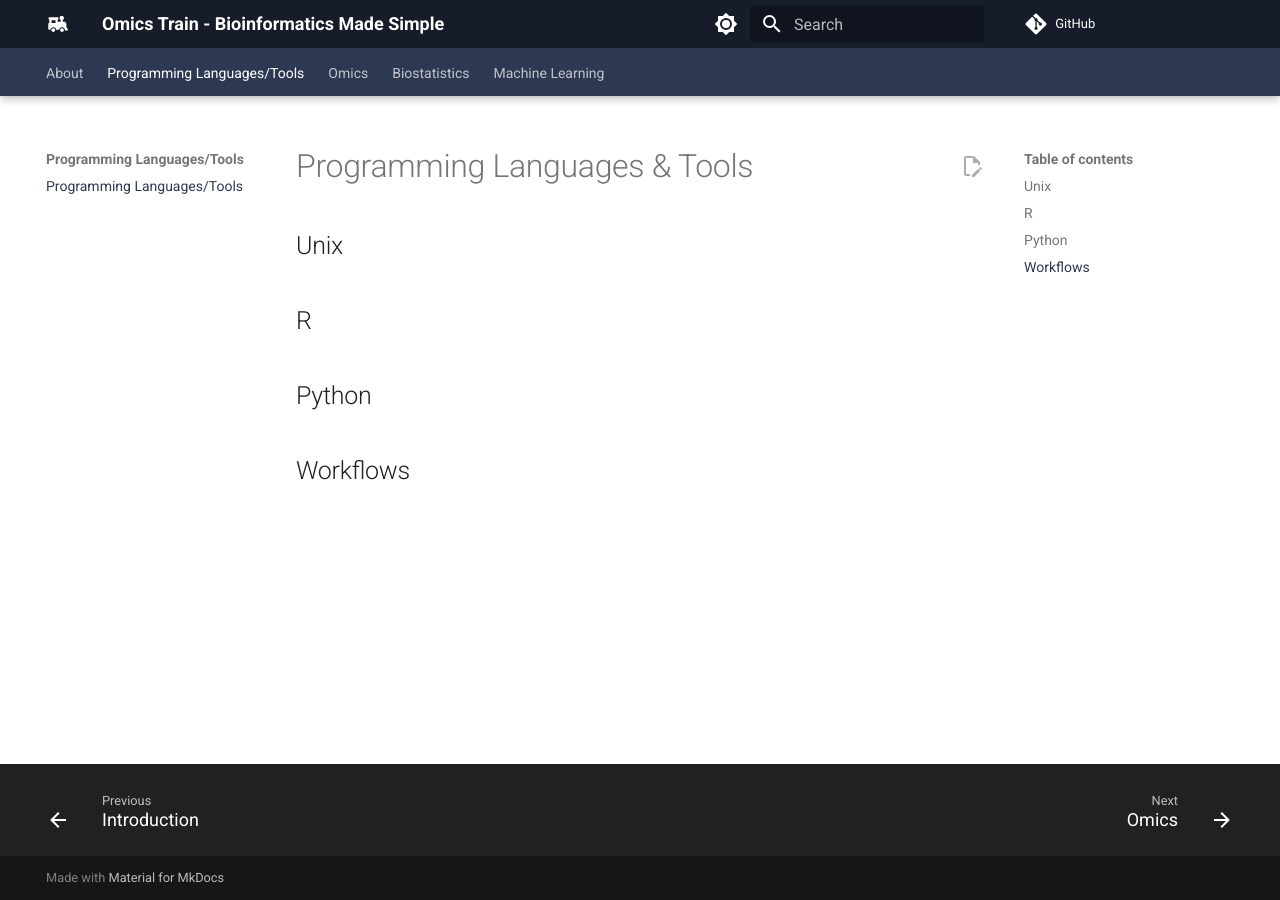
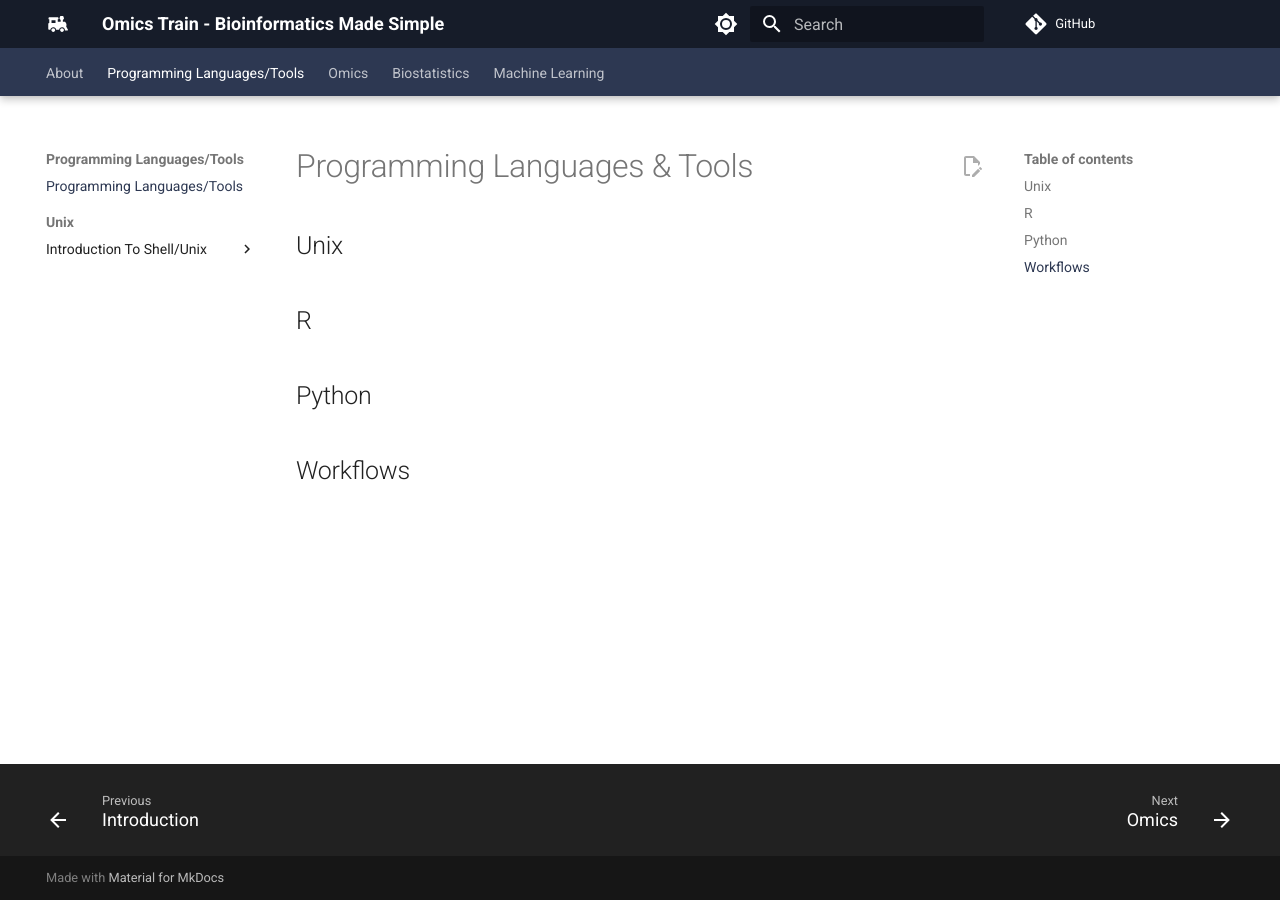
Before and after one commit to comp-tox-jhu/CompToxLab, an MkDocs documentation site: the page built from docs/programming_languages_tools/programming_languages_tools.md, in a window 1280 px wide. Built offline with MkDocs 1.6.1 and Material for MkDocs 9.7.7, drawn with Linux system fonts in a browser that asks for light colours; comment, search, counter and statistics services are not loaded; some of the changed lines change nothing that is shown.

Commit message:
Update mkdocs.yml

```diff
--- a/mkdocs.yml
+++ b/mkdocs.yml
@@ -77,6 +77,14 @@
         - Introduction: index.md
     - Programming Languages/Tools:
         - "Programming Languages/Tools": programming_languages_tools/programming_languages_tools.md
+        - Unix:
+            - "Introduction To Shell/Unix":
+                - "Introduction": unix/programming_languages_tools/unix/01_introduction.md
+                - "Navigating Files & Directories": unix/programming_languages_tools/unix/02_navigating_files_directories.md
+                - "Managing Files & Directories": unix/programming_languages_tools/unix/03_managing_files_directories.md
+                - "Redirection and Pipes": unix/programming_languages_tools/unix/04_redirection_pipes.md
+                - "Regular Expressions": unix/programming_languages_tools/unix/05_regular_expressions.md
+                - "Shell Scripting": unix/programming_languages_tools/unix/06_shell_scripts.md
     - Omics:
         - Omics: omics/omics.md
     - Biostatistics:
```
